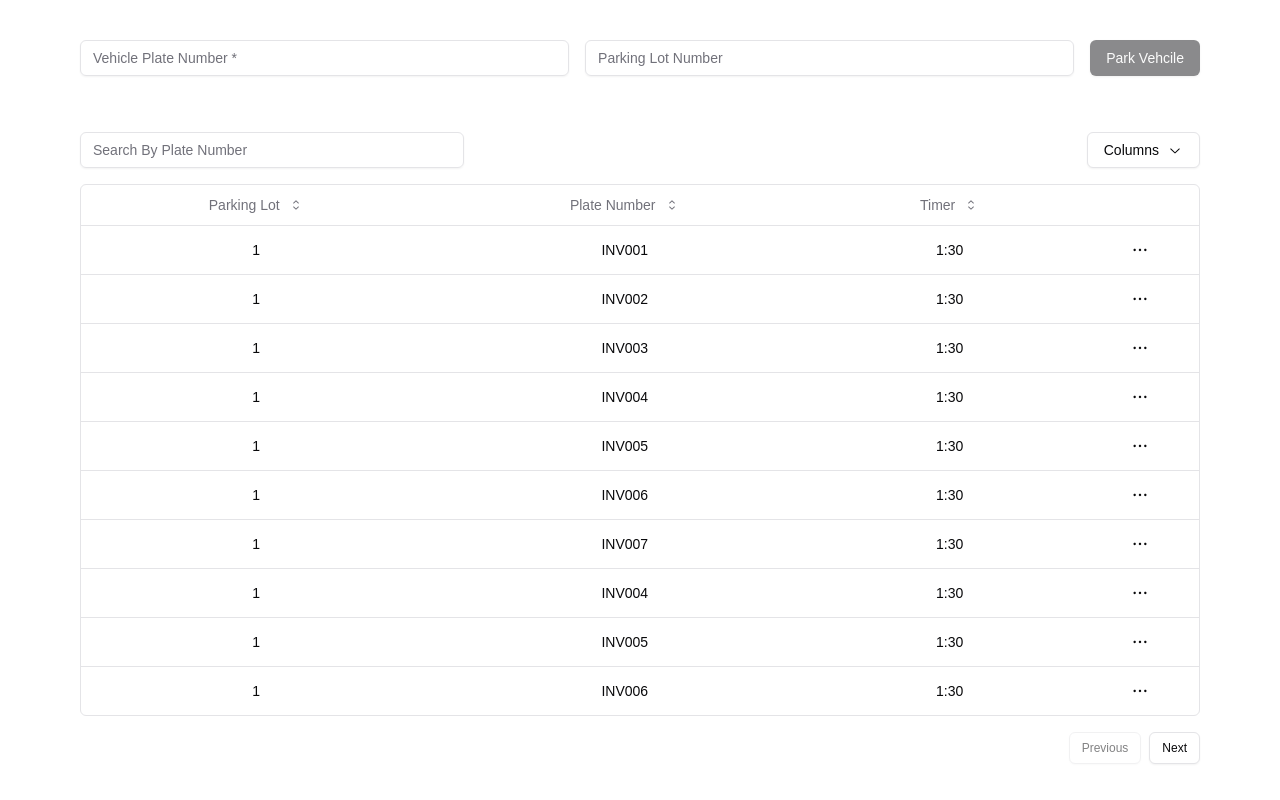
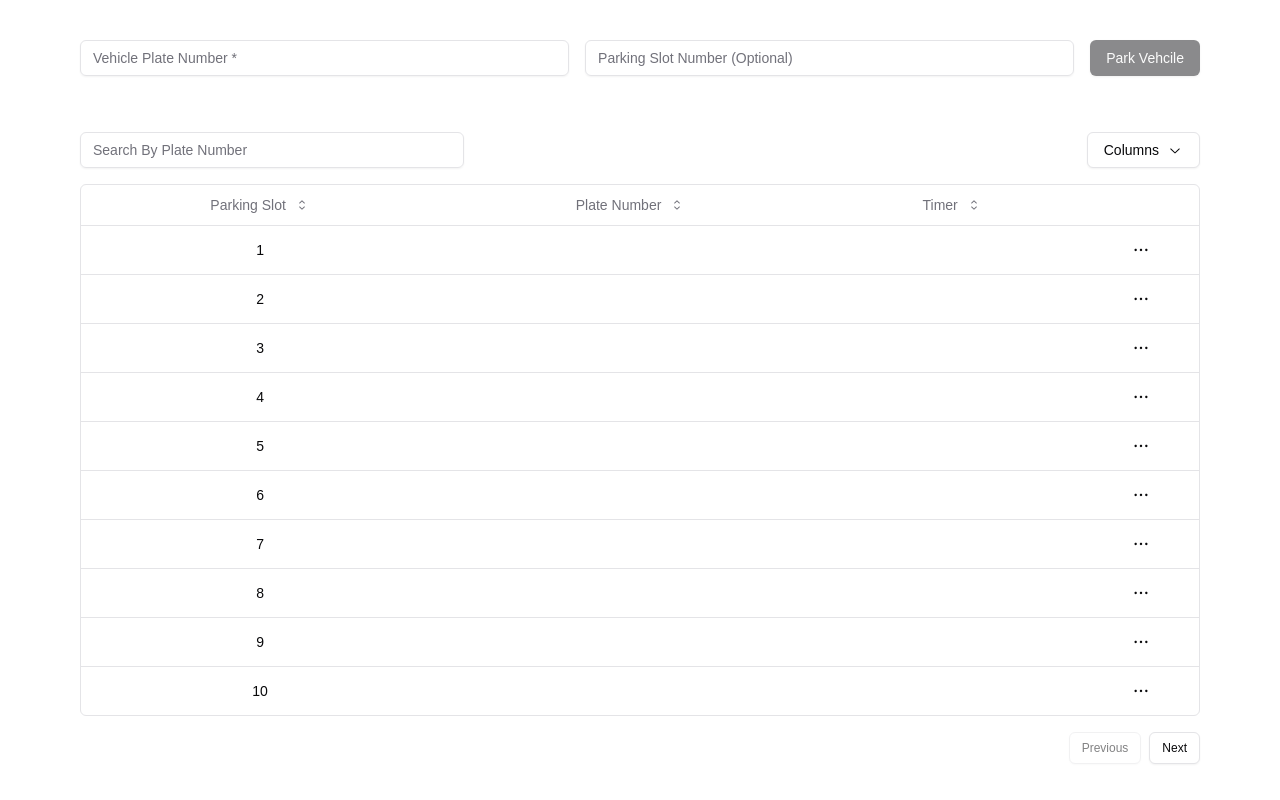
Before and after one commit to amrfekryy/parking-lot, a Next.js app: page /parking-lot in a window 1280 px wide. Built offline with nearby package versions, Linux system fonts and the light colour scheme.

Commit message:
add park vehicle functionality

```diff
--- a/app/parking-lot/page.tsx
+++ b/app/parking-lot/page.tsx
@@ -3,11 +3,68 @@
 import { Button } from "@/components/ui/button";
 import { Input } from "@/components/ui/input";
 import React from "react";
-import { VehiclesTable } from "./vehicles-table";
+import { Vehicle, VehiclesTable } from "./vehicles-table";
 
 export default function Page() {
+  // form
   const [plateNumber, setPlateNumber] = React.useState<string>("");
-  const [parkingLot, setParkingLot] = React.useState<string>("");
+  const [parkingSlot, setParkingSlot] = React.useState<string>("");
+
+  // slots state management
+  const [parkingSlots, setParkingSlots] = React.useState<Vehicle[]>(
+    Array(20)
+      .fill(null)
+      .map((_, index) => ({
+        parkingSlot: index + 1,
+        plateNumber: "",
+        timer: "",
+      }))
+  );
+
+  const parkVehicle = () => {
+    // validation
+    let slotIndex;
+    if (parkingSlot) {
+      // check seleted parking slot already occupied
+      const vehicle = parkingSlots.find(
+        (v) => v.parkingSlot === Number(parkingSlot)
+      );
+      if (!!vehicle?.plateNumber) {
+        alert("Parking slot already occupied!");
+        return;
+      }
+      slotIndex = Number(parkingSlot) - 1;
+    } else {
+      // check parking slots are filled
+      const emptySlotIndex = parkingSlots.findIndex((v) => !v.plateNumber);
+      if (emptySlotIndex === -1) {
+        alert("There are no free parking slots available!");
+        return;
+      }
+      slotIndex = emptySlotIndex;
+    }
+    // check plate number already added
+    const plateNumberExists = parkingSlots.find(
+      (v) => v.plateNumber === plateNumber
+    );
+    if (plateNumberExists) {
+      alert("A vehicle with this plate number already exists!");
+      return;
+    }
+
+    // park vehicle
+    setParkingSlots((prev) => {
+      const updated = [...prev];
+      updated[slotIndex] = {
+        plateNumber,
+        parkingSlot: slotIndex + 1,
+        timer: new Date().toISOString(),
+      };
+      return updated;
+    });
+    setPlateNumber("");
+    setParkingSlot("");
+  };
 
   return (
     <div className="px-5 md:px-20 pt-10 flex flex-col gap-10">
@@ -21,13 +78,16 @@ export default function Page() {
         <Input
           type="number"
           min={1}
-          placeholder="Parking Lot Number"
-          value={parkingLot}
-          onChange={(e) => setParkingLot(e.target.value)}
+          max={20}
+          placeholder="Parking Slot Number (Optional)"
+          value={parkingSlot}
+          onChange={(e) => setParkingSlot(e.target.value)}
         />
-        <Button disabled={!plateNumber}>Park Vehcile</Button>
+        <Button disabled={!plateNumber} onClick={parkVehicle}>
+          Park Vehcile
+        </Button>
       </div>
-      <VehiclesTable />
+      <VehiclesTable parkingSlots={parkingSlots} />
     </div>
   );
 }
--- a/app/parking-lot/vehicles-table.tsx
+++ b/app/parking-lot/vehicles-table.tsx
@@ -25,85 +25,85 @@ import {
 } from "@/components/ui/dropdown-menu";
 import { InputProps } from "@/components/ui/input";
 
-interface Vehicle {
-  parkingLot: number;
+export interface Vehicle {
+  parkingSlot: number;
   plateNumber: string;
   timer: string;
 }
 
 const data: Vehicle[] = [
   {
-    parkingLot: 1,
+    parkingSlot: 1,
     plateNumber: "INV001",
     timer: "1:30",
   },
   {
-    parkingLot: 1,
+    parkingSlot: 1,
     plateNumber: "INV002",
     timer: "1:30",
   },
   {
-    parkingLot: 1,
+    parkingSlot: 1,
     plateNumber: "INV003",
     timer: "1:30",
   },
   {
-    parkingLot: 1,
+    parkingSlot: 1,
     plateNumber: "INV004",
     timer: "1:30",
   },
   {
-    parkingLot: 1,
+    parkingSlot: 1,
     plateNumber: "INV005",
     timer: "1:30",
   },
   {
-    parkingLot: 1,
+    parkingSlot: 1,
     plateNumber: "INV006",
     timer: "1:30",
   },
   {
-    parkingLot: 1,
+    parkingSlot: 1,
     plateNumber: "INV007",
     timer: "1:30",
   },
   {
-    parkingLot: 1,
+    parkingSlot: 1,
     plateNumber: "INV004",
     timer: "1:30",
   },
   {
-    parkingLot: 1,
+    parkingSlot: 1,
     plateNumber: "INV005",
     timer: "1:30",
   },
   {
-    parkingLot: 1,
+    parkingSlot: 1,
     plateNumber: "INV006",
     timer: "1:30",
   },
   {
-    parkingLot: 1,
+    parkingSlot: 1,
     plateNumber: "INV007",
     timer: "1:30",
   },
   {
-    parkingLot: 1,
+    parkingSlot: 1,
     plateNumber: "INV004",
     timer: "1:30",
   },
   {
-    parkingLot: 1,
+    parkingSlot: 1,
     plateNumber: "INV005",
     timer: "1:30",
   },
   {
-    parkingLot: 1,
+    parkingSlot: 1,
     plateNumber: "INV006",
     timer: "1:30",
   },
   {
-    parkingLot: 1,
+    parkingSlot: 1,
     plateNumber: "INV007",
     timer: "1:30",
   },
@@ -133,19 +133,19 @@ export const columns: ColumnDef<Vehicle>[] = [
   //     enableHiding: false,
   //   },
   {
-    accessorKey: "parkingLot",
+    accessorKey: "parkingSlot",
     header: ({ column }) => {
       return (
         <Button
           variant="ghost"
           onClick={() => column.toggleSorting(column.getIsSorted() === "asc")}
         >
-          Parking Lot
+          Parking Slot
           <CaretSortIcon className="ml-2 h-4 w-4" />
         </Button>
       );
     },
-    cell: ({ row }) => <div>{row.getValue("parkingLot")}</div>,
+    cell: ({ row }) => <div>{row.getValue("parkingSlot")}</div>,
   },
   {
     accessorKey: "plateNumber",
@@ -193,13 +193,13 @@ export const columns: ColumnDef<Vehicle>[] = [
           </DropdownMenuTrigger>
           <DropdownMenuContent align="end">
             <DropdownMenuLabel>Actions</DropdownMenuLabel>
+            <DropdownMenuItem>Free Parking Slot</DropdownMenuItem>
+            <DropdownMenuItem>Reset Timer</DropdownMenuItem>
             <DropdownMenuItem
               onClick={() => navigator.clipboard.writeText(vehicle.plateNumber)}
             >
               Copy Plate Number
             </DropdownMenuItem>
-            <DropdownMenuItem>Free Parking Lot</DropdownMenuItem>
-            <DropdownMenuItem>Reset Timer</DropdownMenuItem>
           </DropdownMenuContent>
         </DropdownMenu>
       );
@@ -207,7 +207,7 @@ export const columns: ColumnDef<Vehicle>[] = [
   },
 ];
 
-export function VehiclesTable() {
+export function VehiclesTable({ parkingSlots }: { parkingSlots: Vehicle[] }) {
   const [sorting, setSorting] = React.useState<SortingState>([]);
   const [columnFilters, setColumnFilters] = React.useState<ColumnFiltersState>(
     []
@@ -217,7 +217,7 @@ export function VehiclesTable() {
   const [rowSelection, setRowSelection] = React.useState({});
 
   const table = useReactTable({
-    data,
+    data: parkingSlots,
     columns,
     onSortingChange: setSorting,
     onColumnFiltersChange: setColumnFilters,
```
